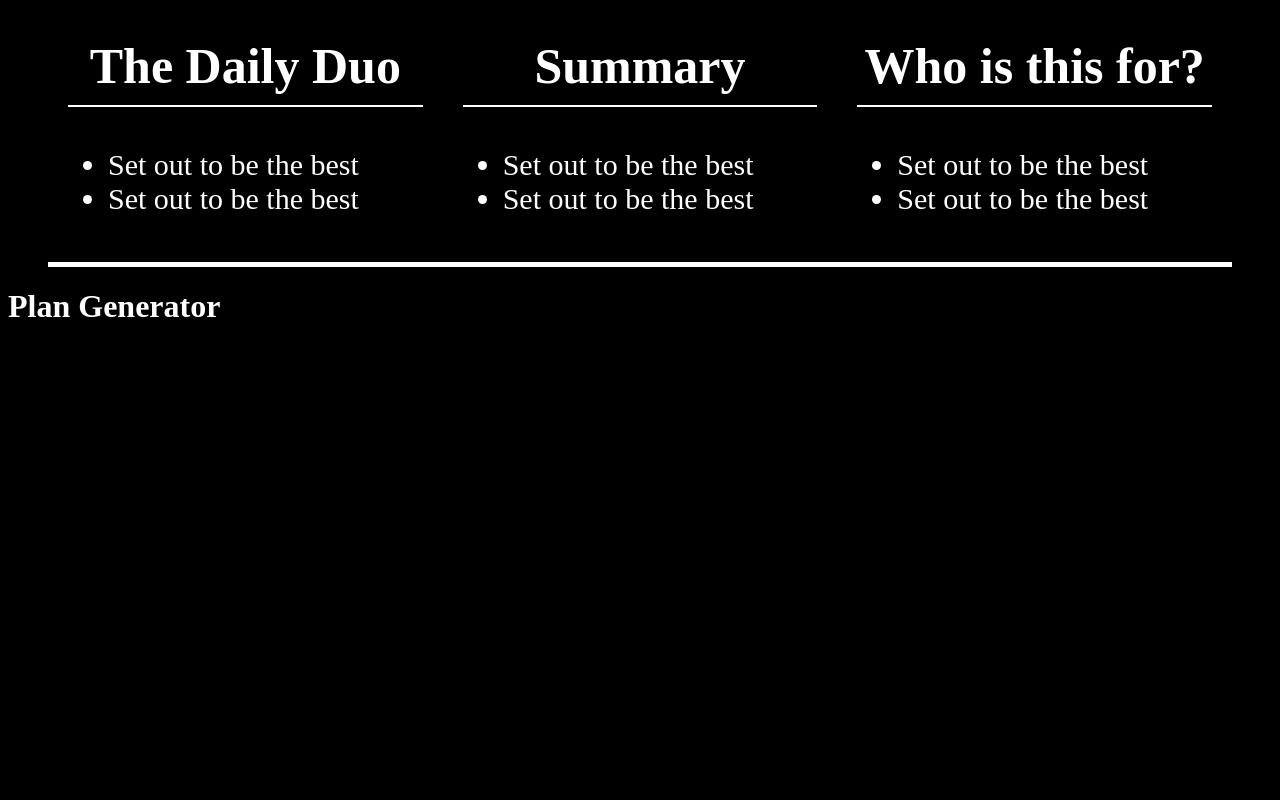
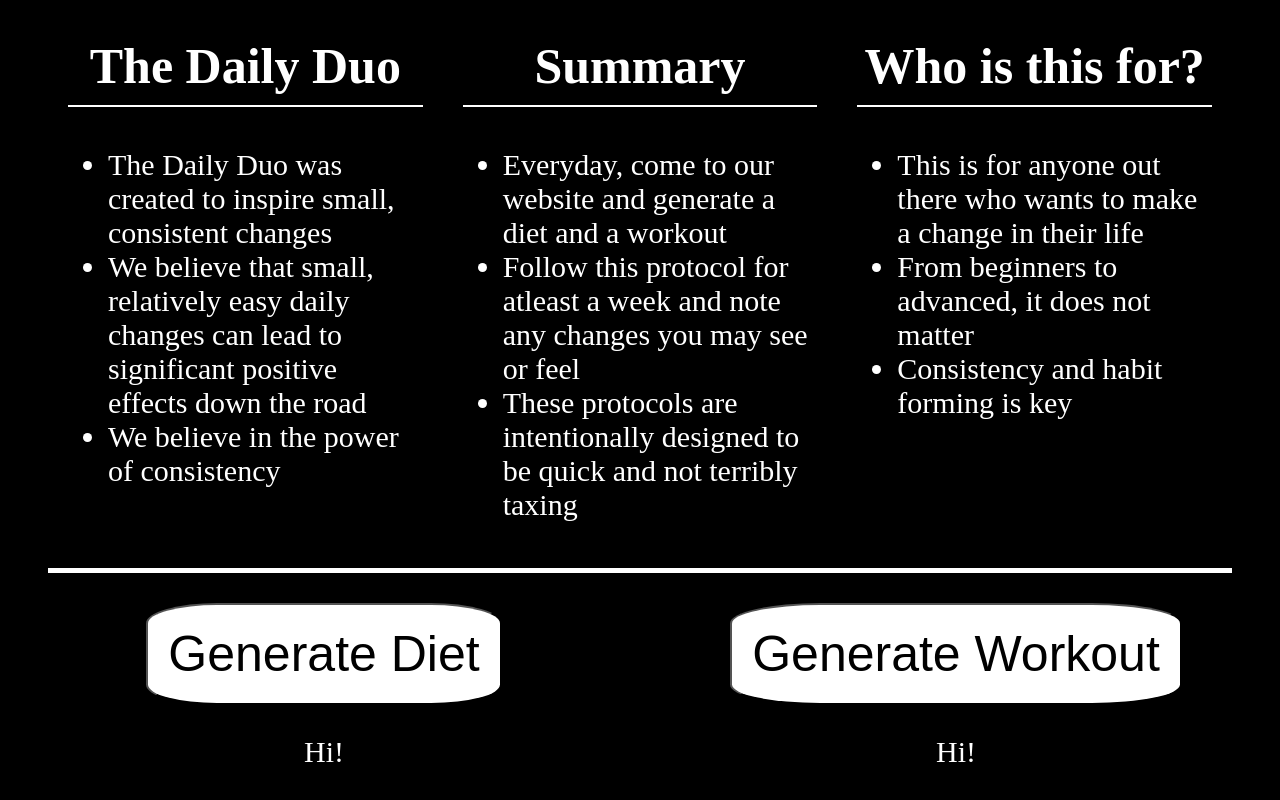
Before and after one commit to Kyle-Haesler/the-daily-duo, a React (Create React App) app: page / in a window 1280 px wide. Shown: the part 302-1102 px from the top of the page. Before the commit the page ends 800 px from the top, so only its background shows below. Built offline with nearby package versions, Linux system fonts and the light colour scheme.

Commit message:
Summary component complete, working on generationPage

```diff
--- /dev/null
+++ b/src/components/PlanGenerator.css
@@ -0,0 +1,17 @@
+main {
+    display: flex;
+    justify-content: center;
+    margin-top: 30px;
+}
+
+p {
+    font-size: 30px;
+}
+
+button {
+    background-color: white;
+    color: black;
+    font-size: 50px;
+    border-radius: 20%;
+    padding: 20px;
+}
--- a/src/components/PlanGenerator.js
+++ b/src/components/PlanGenerator.js
@@ -1,5 +1,18 @@
+import "./PlanGenerator.css";
+
 function PlanGenerator() {
-  return <h1>Plan Generator</h1>;
+  return (
+    <main>
+      <div className="col">
+        <button>Generate Diet</button>
+        <p>Hi!</p>
+      </div>
+      <div className="col">
+        <button>Generate Workout</button>
+        <p>Hi!</p>
+      </div>
+    </main>
+  );
 }
 
 export default PlanGenerator;
--- a/src/components/Summary.js
+++ b/src/components/Summary.js
@@ -5,22 +5,41 @@ function Summary() {
       <div className="col">
         <h2>The Daily Duo</h2>
         <ul>
-          <li>Set out to be the best</li>
-          <li>Set out to be the best</li>
+          <li>
+            The Daily Duo was created to inspire small, consistent changes
+          </li>
+          <li>
+            We believe that small, relatively easy daily changes can lead to
+            significant positive effects down the road
+          </li>
+          <li>We believe in the power of consistency</li>
         </ul>
       </div>
       <div className="col">
         <h2>Summary</h2>
         <ul>
-          <li>Set out to be the best</li>
-          <li>Set out to be the best</li>
+          <li>
+            Everyday, come to our website and generate a diet and a workout
+          </li>
+          <li>
+            Follow this protocol for atleast a week and note any changes you may
+            see or feel
+          </li>
+          <li>
+            These protocols are intentionally designed to be quick and not
+            terribly taxing
+          </li>
         </ul>
       </div>
       <div className="col">
         <h2>Who is this for?</h2>
         <ul>
-          <li>Set out to be the best</li>
-          <li>Set out to be the best</li>
+          <li>
+            This is for anyone out there who wants to make a change in their
+            life
+          </li>
+          <li>From beginners to advanced, it does not matter</li>
+          <li>Consistency and habit forming is key</li>
         </ul>
       </div>
     </article>
```
